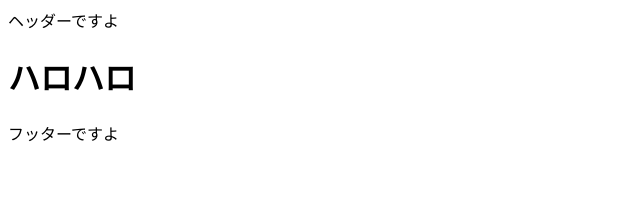
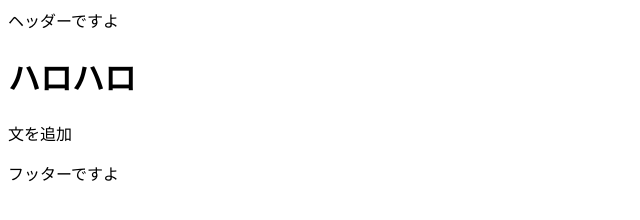
Before and after one commit to tasukunagatome/github-practice, a plain HTML site: page index.html in a window 1280 px wide. Shown: the whole page, without its empty margins (0-640 px from the left). Drawn offline with Linux system fonts and the light colour scheme.

Commit message:
文を追加

```diff
--- a/index.html
+++ b/index.html
@@ -8,6 +8,7 @@
 <body>
   <header>ヘッダーですよ</header>
   <h1>ハロハロ</h1>
+  <p>文を追加</p>
   <footer>フッターですよ</footer>
 </body>
 </html>
```
